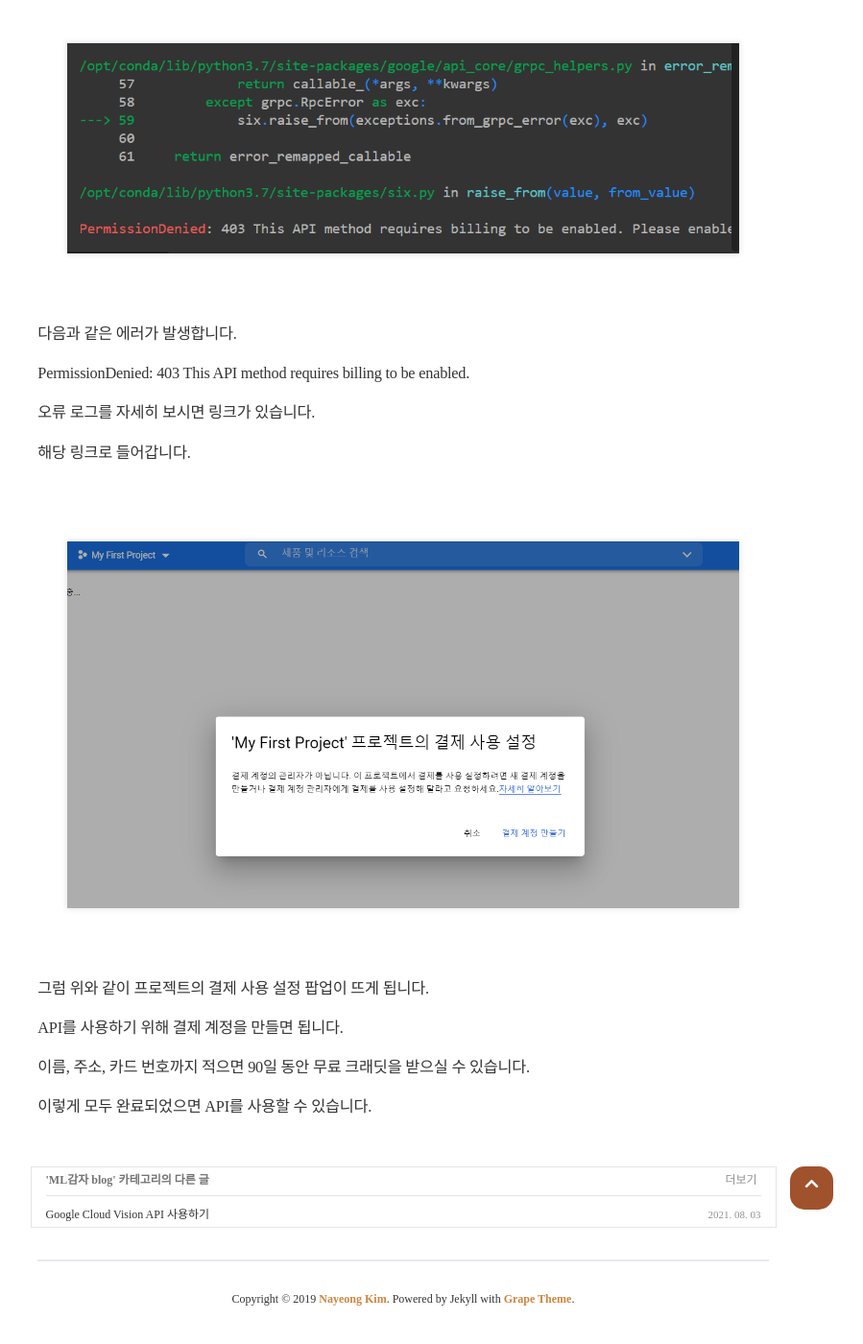
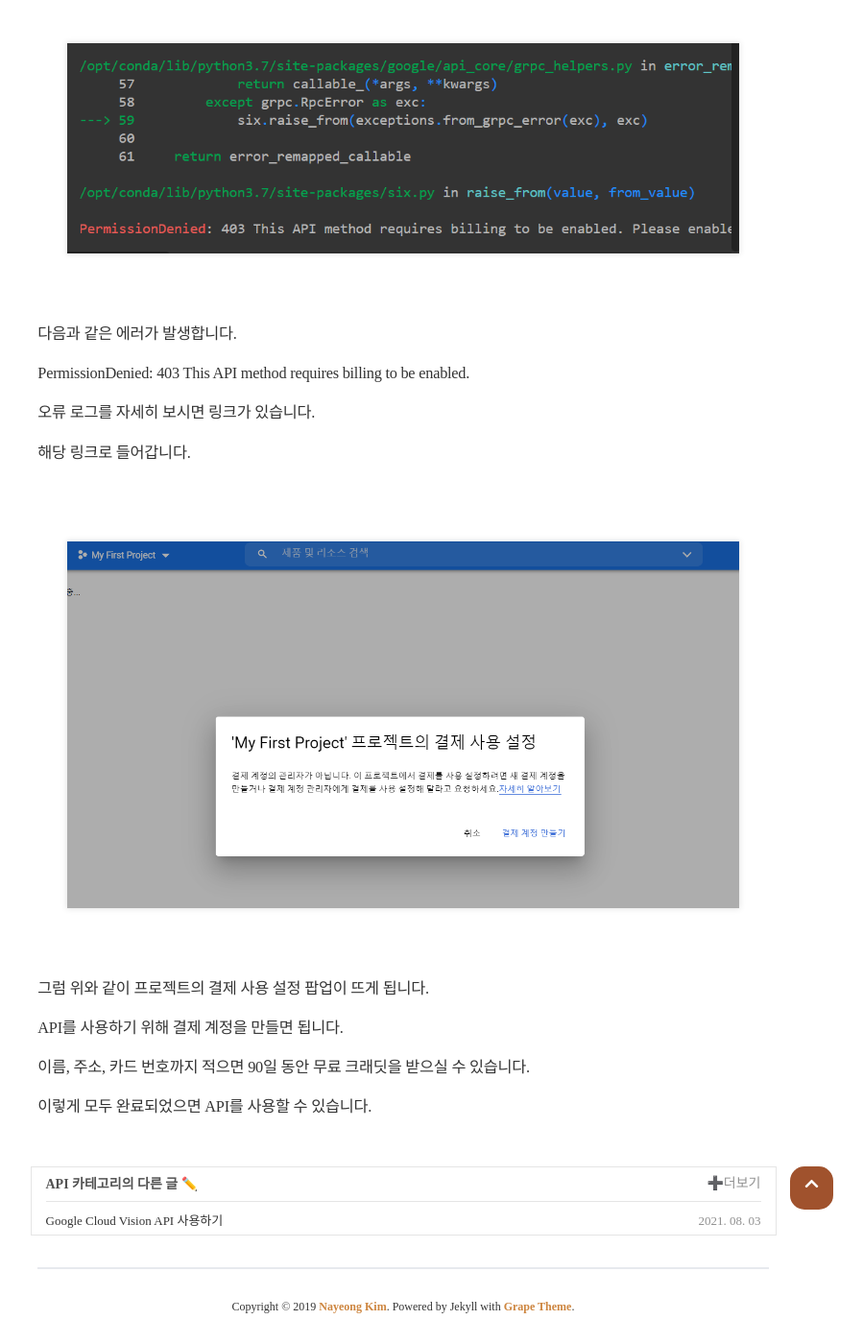
Before and after one commit to PEBpung/PEBpung.github.io, a Jekyll site: the page built from _posts/2021-08-03-Google-Cloud-Vision-API.md, in a window 1280 px wide and 1400 px high, scrolled down 8200 px. Shown: the whole window at 96% size, without its empty margins (220-1119 px from the left). Built offline with Jekyll 4.4.1, drawn with Linux system fonts in a browser that asks for light colours; nearby versions of some CDN libraries; some web fonts are replaced; comment, search, counter and statistics services are not loaded; some of the changed text lies outside the part shown.

Commit message:
style: category 설정 변경

```diff
--- a/_includes/aside.html
+++ b/_includes/aside.html
@@ -35,7 +35,7 @@
     {% if project.print %}
     <div class="proj-content">
       <div class="proj-title">{{ project.title }}</div>
-      <div class="meta">{{ project.date }}</div>
+      <div class="meta">📅 {{ project.date }}</div>
     </div>
     <hr class="proj-hr">
     {% endif %}
--- a/_layouts/post.html
+++ b/_layouts/post.html
@@ -6,7 +6,7 @@
     <h1 class="title">{{ page.title }}</h1>
     <p class="subtitle">{{ page.subtitle }}</p>
     <p class="meta">
-      {{ page.date | date: "%B %-d, %Y" }}
+      📅 {{ page.date | date: "%B %-d, %Y" }}
     </p>
   </section>
   <section class="post-content">
@@ -22,8 +22,8 @@
 <!-- Category -->
 <div class="more-posts">
   <div class="more-category">
-    <h4> 'ML감자 blog' 카테고리의 다른 글 </h4>
-    <a href="{{ site.url }}/tags" class="more-button">더보기</a>
+    <h4> {{page.categories}} 카테고리의 다른 글 ✏️</h4>
+    <a href="{{ site.url }}/tags" class="more-button"> ➕더보기</a>
   </div>
   <table>
     <tbody>
--- a/_sass/base/_variable.scss
+++ b/_sass/base/_variable.scss
@@ -5,7 +5,7 @@
 $dt-code-cell-background: #323443;
 $dt-gray: #44475a;
 $text : rgba(0,0,0,0.8);
-$text-gray : rgba(0,0,0,0.54);
+$text-gray : rgba(0,0,0,0.90);
 
 %page-padding {
     padding: 0px 13% !important;
--- a/_sass/layouts/_post.scss
+++ b/_sass/layouts/_post.scss
@@ -93,24 +93,23 @@
   border-bottom: 1px solid #e5e5e5 !important;
   > h4 {
     line-height: 170%;
-    color: #737373 !important;
-    font-size: 12px;
+    color: #525252 !important;
+    font-size: 14px;
     margin: 0;
-    padding: 2px 0 6px !important;
+    padding: 6px 0 6px !important;
     display: inline-block;
   }
   .more-button {
     float: right;
     color: #909090;
-    font-size: 12px !important;
+    font-size: 14px !important;
     vertical-align: center;
     border-collapse: collapse;
-    padding: 4px 4px 0 0;
+    padding: 6px 0 6px !important;
   }
 }
 .more-title {
   text-align: left;
-  font-size: 12px !important;
   font-weight: normal;
   word-break: break-all;
   overflow: hidden;
@@ -129,10 +128,13 @@
 .more-posts-date {
   text-align: right;
   width: 80px;
-  font-size: 11px;
   padding: 0 0 4px !important;
   color: #909090 !important;
   display: table-cell;
   vertical-align: inherit;
   border-collapse: collapse;
 }
+
+.more-title, .more-posts-date {
+  font-size: 13px;
+}
```
